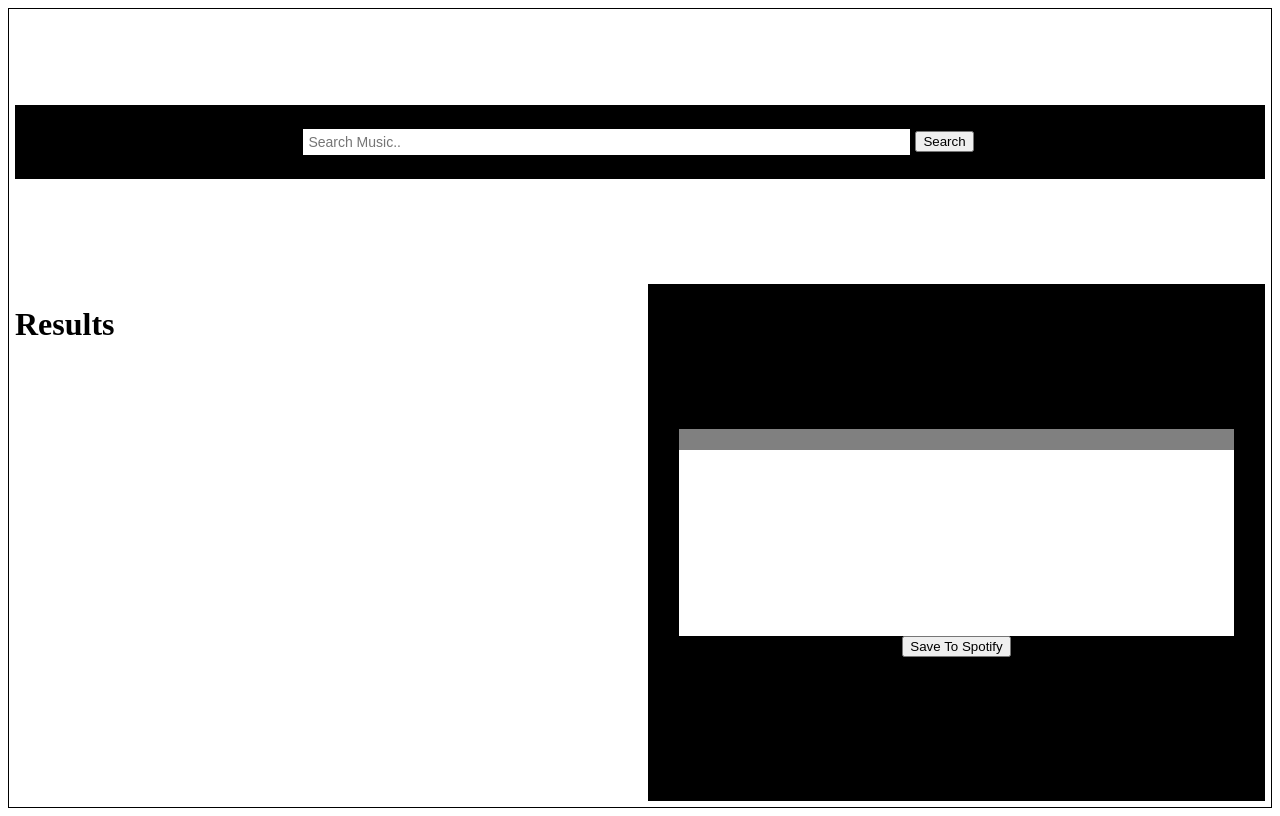
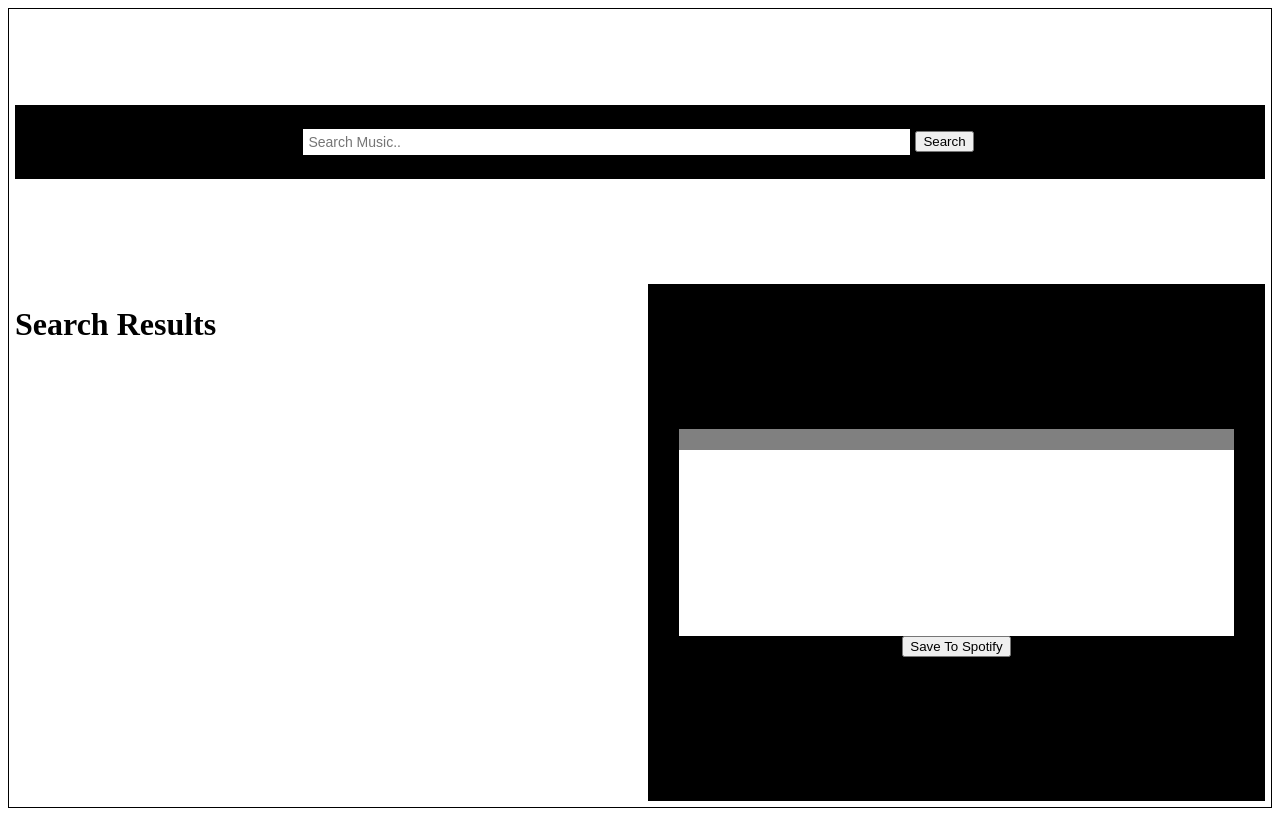
Before and after one commit to ritabobita/Jammming, a Next.js app: page / in a window 1280 px wide. Built offline with nearby package versions, Linux system fonts and the light colour scheme.

Commit message:
create button from search results

```diff
--- a/components/SearchResults.js
+++ b/components/SearchResults.js
@@ -1,13 +1,11 @@
 import styles from '../styles/SearchResults.module.css'
-import { useState } from 'react';
-import SearchBar from '../components/SearchBar';
 
 function SearchResults({searchResults}) {
 
     return (
         <div className={styles.resultsContainer}>
-                <h1>Results</h1>
-                <div>{searchResults}</div>
+                <h1>Search Results</h1>
+                 <div className={styles.results}>{searchResults}</div>
         </div>
     )
 }
--- a/pages/index.js
+++ b/pages/index.js
@@ -1,26 +1,19 @@
 import Head from 'next/head';
 import styles from '../styles/Home.module.css'
-import { useState, useEffect } from 'react';
+import { useState } from 'react';
 import SearchBar from '../components/SearchBar';
 import Playlist from '../components/Playlist'
 import SearchResults from '../components/SearchResults';
-//import Tracklist from '../components/Tracklist';
 
 
 export default function Home() {
   const [searchInput, setSearchInput] = useState("")
-  //const [button, setButton] = useState(false) //may need results/setResults setState to empty array (useState([])) to
-  //replace this button state
   const [results, setResults] = useState([])
-  //function handleClick() {results = findTrack(searchInput) setResults(results)}
-  //LEFT OFF HERE
 
   function handleSearchInput(input) {
     setSearchInput(input);
   }
-
   function handleClick() {
-    //setButton(true);
     const results = findTrack(searchInput)
     setResults(results)
   }
@@ -51,16 +44,13 @@ export default function Home() {
       track.artist.toLowerCase().includes(input.toLowerCase()) ||
       track.album.toLowerCase().includes(input.toLowerCase())
     ));
-
-    //if (results) {
-      const trackList = filteredTracks.map(track => <li key={track.id}>{track.name} {track.artist} {track.album}</li>)
-      return <ul>{trackList}</ul>
-    //}
-    //return null
+    const trackList = filteredTracks.map(track => <li key={track.id}>Song Name: {track.name}<br/>Artist: {track.artist} Album: {track.album}
+                                                  <button>+</button></li>)
+    const trackListUl = <ul>{trackList}</ul>
+    if (input.length > 0) {
+      return trackListUl
+    } //can use this to provide else for non-searches and possibly searches that don't match the track
   }
-
-  //const searchResults = findTrack(searchInput)
-
 
   return (
     <div className={styles.container}>
@@ -69,7 +59,7 @@ export default function Home() {
         <link rel="icon" href="/favicon.ico" />
       </Head>
       <SearchBar onSearchInputChange={handleSearchInput} onButtonClick={handleClick} />
-      {results && <SearchResults searchResults={results} />}
+      <SearchResults searchResults={results} />
       <Playlist />
     </div>
   );
--- a/styles/SearchResults.module.css
+++ b/styles/SearchResults.module.css
@@ -3,3 +3,15 @@
     background-color: white;
     grid-area: results;
 }
+
+.results {
+    background-color: gray;
+}
+
+.results ul {
+    list-style: none;
+}
+
+.results button {
+    background-color: aliceblue;
+}
```
Also changed, not shown: components/SearchBar.js (+3 -6 lines).
